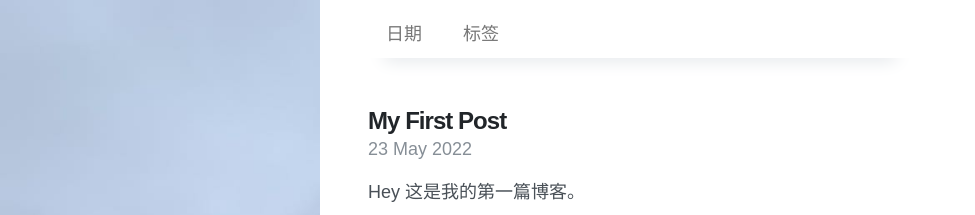
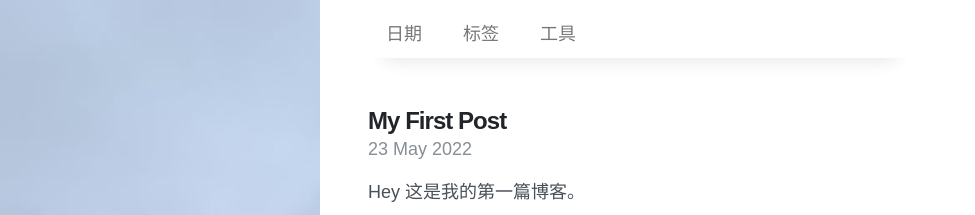
Before and after one commit to gaopengk/gaopengk.github.io, a Jekyll site: the page built from index.html, in a window 1280 px wide. Shown: the top 215 px of the page, without its empty margins (0-975 px from the left). Built offline with Jekyll 4.4.1, drawn with Linux system fonts in a browser that asks for light colours; nearby versions of some CDN libraries; the list of posts is cut into pages by our own code.

Commit message:
Update archive.yml

```diff
--- a/_data/archive.yml
+++ b/_data/archive.yml
@@ -7,3 +7,6 @@
 - type: tags
   title: 标签
   url: /tags/
+- type: tools
+  title: 工具
+  url: /tool/
```
